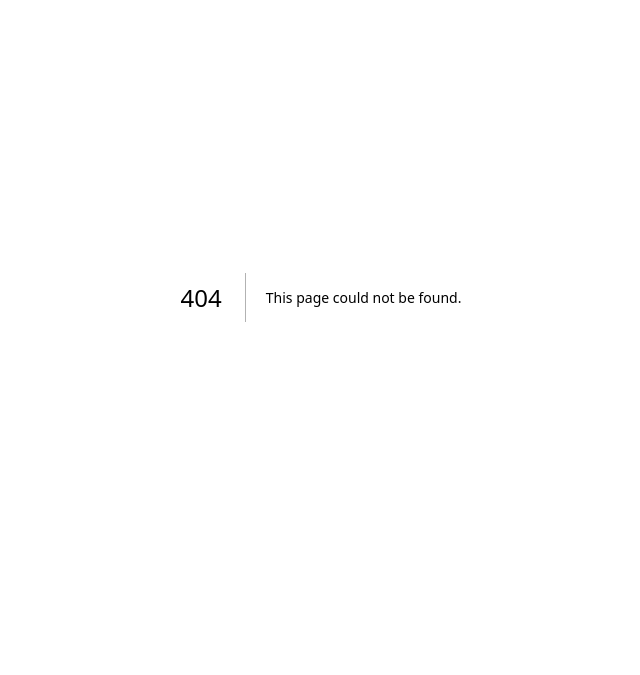
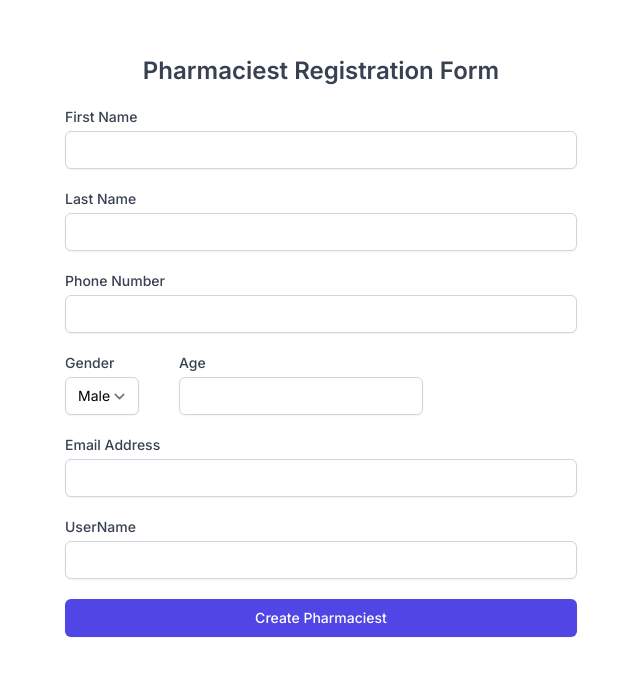
Before and after one commit to jonny-grace/pharma-frontend, a Next.js app: page /admin/register-pharmaciest in a window 1280 px wide. Before the commit this address had no page. Shown: the part 103-778 px from the top of the page, without its empty margins (319-959 px from the left). Built offline with nearby package versions, Linux system fonts and the light colour scheme.

Commit message:
admin pharmaciest manage created along with pharmaciest page

```diff
--- a/src/Components/Admin/ManagePharmacist.js
+++ b/src/Components/Admin/ManagePharmacist.js
@@ -8,7 +8,7 @@ import { toast } from 'react-hot-toast';
 
 const ManagePharmacist = () => {
   const router = useRouter();
-  const [receptions, setreceptions] = useState([]);
+  const [Pharmaciest, setPharmaciest] = useState([]);
   const [searchTerm, setSearchTerm] = useState('');
 
 
@@ -20,53 +20,53 @@ const ManagePharmacist = () => {
   }
 
   useEffect(() => {
-    const fetchreceptions = async () => {
+    const fetchPharmaciest = async () => {
       try {
-        const response = await fetch(`${process.env.NEXT_PUBLIC_API_URL}/admin/receptions`);
+        const response = await fetch(`${process.env.NEXT_PUBLIC_API_URL}/admin/pharmaciest`);
         const data = await response.json();
       //  console.log(data);
-        setreceptions(data);
+        setPharmaciest(data);
       } catch (error) {
-        console.error('Error fetching receptions:', error);
+        console.error('Error fetching Pharmaciest:', error);
       }
     };
 
-    fetchreceptions();
+    fetchPharmaciest();
   }, []);
 
   const handleSearch = (e) => {
     setSearchTerm(e.target.value);
   };
 
-  const handleToggle = async (receptionId, currentStatus) => {
+  const handleToggle = async (pharmaciestId, currentStatus) => {
     try {
       const newStatus = currentStatus === 'active' ? 'inactive' : 'active';
-      const response = await axios.put(`${process.env.NEXT_PUBLIC_API_URL}/admin/reception/status/${receptionId}`, {
-        receptionId,
+      const response = await axios.put(`${process.env.NEXT_PUBLIC_API_URL}/admin/pharmaciest/status/${pharmaciestId}`, {
+        pharmaciestId,
         status: newStatus
       });
-      const updatedreception = response.data;
-      const updatedreceptions = receptions.map((reception) =>
-        reception.userId === updatedreception.userId ? updatedreception : reception
+      const updatedpharmaciest = response.data;
+      const updatedPharmaciest = Pharmaciest.map((pharmaciest) =>
+        pharmaciest.userId === updatedpharmaciest.userId ? updatedpharmaciest : pharmaciest
       );
-      setreceptions(updatedreceptions);
-      showNotification(`reception status updated`, 'success');
+      setPharmaciest(updatedPharmaciest);
+      showNotification(`pharmaciest status updated`, 'success');
      window.location.reload();
-    //   toast.success(`reception ${updatedreception.receptionName} ${newStatus === 'active' ? 'activated' : 'deactivated'}`);
+    //   toast.success(`pharmaciest ${updatedpharmaciest.pharmaciestName} ${newStatus === 'active' ? 'activated' : 'deactivated'}`);
     } catch (error) {
-      console.error('Error updating reception status:', error);
-      showNotification('Failed to update reception status', 'error');
-      toast.error('Failed to update reception status');
+      console.error('Error updating pharmaciest status:', error);
+      showNotification('Failed to update pharmaciest status', 'error');
+      toast.error('Failed to update pharmaciest status');
     }
   };
 
-  const filteredreceptions = receptions.filter((reception) =>
-    `${reception.firstname} ${reception.lastname} ${reception.phoneNumber}`
+  const filteredPharmaciest = Pharmaciest.filter((pharmaciest) =>
+    `${pharmaciest.firstname} ${pharmaciest.lastname} ${pharmaciest.phoneNumber}`
       .toLowerCase()
       .includes(searchTerm.toLowerCase())
   );
   const handleRegisterPatient = () => {
-    router.push('/admin/register-reception');
+    router.push('/admin/register-pharmaciest');
   };
   return (
     <div>
@@ -75,14 +75,14 @@ const ManagePharmacist = () => {
           className="bg-blue-500 hover:bg-blue-700 text-white font-bold py-2 px-4 rounded-r"
           onClick={handleRegisterPatient}
         >
-          Register Reception
+          Register pharmaciest
         </button>
         <div>
 
           <input
             type="text"
             className="w-72 px-4 py-2 rounded-lg shadow-sm focus:outline-none focus:ring-2 focus:ring-blue-500"
-            placeholder="Search receptions..."
+            placeholder="Search Pharmaciest..."
             value={searchTerm}
             onChange={handleSearch}
           />
@@ -95,20 +95,20 @@ const ManagePharmacist = () => {
 
             </th>
             <th className="px-6 py-3 border-b-2 border-gray-300 text-left text-xs leading-4 font-medium text-gray-500 uppercase tracking-wider">
-              Reception Name
+              pharmaciest Name
             </th>
             <th className="px-6 py-3 border-b-2 border-gray-300">Activate/Deactivate</th>
           </tr>
         </thead>
         <tbody>
-          {filteredreceptions.map((reception, index) => (
-            <tr key={reception.userId}>
+          {filteredPharmaciest.map((pharmaciest, index) => (
+            <tr key={pharmaciest.userId}>
               <td className="px-6 py-4 whitespace-no-wrap border-b border-gray-500">{index + 1}</td>
-              <td className="px-6 py-4 whitespace-no-wrap border-b border-gray-500">{reception.firstname} {reception.lastname}</td>
+              <td className="px-6 py-4 whitespace-no-wrap border-b border-gray-500">{pharmaciest.firstname} {pharmaciest.lastname}</td>
               <td className="px-6 py-4 whitespace-no-wrap border-b border-gray-500">
                 <Switch
-                  onChange={() => handleToggle(reception.userId, reception.status)}
-                  checked={reception.status === 'active'}
+                  onChange={() => handleToggle(pharmaciest.userId, pharmaciest.status)}
+                  checked={pharmaciest.status === 'active'}
                   onColor="#86d3ff"
                   onHandleColor="#2693e6"
                   handleDiameter={30}
--- /dev/null
+++ b/src/Components/Admin/RegisterPharmaciest.js
@@ -0,0 +1,230 @@
+"use client";
+import axios from "axios";
+import React, { useState } from "react";
+import { useRouter } from "next/navigation";
+const RegisterPharmaciest = () => {
+  const router = useRouter();
+  const [pharmaciest, setPharmaciest] = useState({
+    firstname: "",
+    lastname: "",
+    phoneNumber: "",
+    email: "",
+
+    username: "",
+    age: "",
+    gender: "male",
+  });
+
+
+
+  const handleInputChange = (e) => {
+    const { name, value } = e.target;
+    setPharmaciest((prevpharmaciest) => ({
+      ...prevpharmaciest,
+      [name]: value,
+    }));
+  };
+
+  const handleSubmit = (e) => {
+    e.preventDefault();
+    // console.log(pharmaciest);
+    if (typeof window !== 'undefined') {
+    const token = localStorage.getItem("token");
+    axios
+      .post(
+        `${process.env.NEXT_PUBLIC_API_URL}/admin/register/pharmaciest/`,
+        pharmaciest,
+        {
+          headers: {
+            Authorization: `Bearer ${token}`,
+          },
+        }
+      )
+      .then((response) => {
+        // console.log(response);
+        alert("Pharmaciest registered successfully");
+        router.push("/admin");
+        // Handle the response data here
+      })
+      .catch((error) => {
+        if (error.response) {
+          const { status, data } = error.response;
+          // Check if the error is due to duplicate username or email
+          if (status === 400) {
+            if (data.message === "Username is already taken") {
+              // Display an alert for duplicate username
+              alert("Username is already taken");
+            } else if (data.message === "Email is already taken") {
+              // Display an alert for duplicate email
+              alert("Email is already taken");
+            }
+          } else {
+            // Display a generic error message for other errors
+            alert("An error occurred during registration");
+          }
+        } else {
+          // Display a generic error message for network or other errors
+          alert("An error occurred during registration");
+        }
+      });
+    }
+    // Perform further actions with the pharmaciest' data
+  };
+
+  return (
+    <div className="flex items-center justify-center p-12">
+      <div className="mx-auto w-full max-w-7xl bg-white">
+        <h2 className="text-2xl font-semibold text-gray-700 text-center mb-5">
+          Pharmaciest Registration Form
+        </h2>
+        <form
+          className="flex flex-col  w-full max-w-lg mx-auto"
+          onSubmit={handleSubmit}
+        >
+          <div className="  gap-10">
+            <div className="mb-5">
+              <label
+                htmlFor="firstname"
+                className="block text-sm font-medium text-gray-700"
+              >
+                First Name
+              </label>
+              <input
+                required
+                type="text"
+                name="firstname"
+                id="firstname"
+                value={pharmaciest.firstname}
+                onChange={handleInputChange}
+                className="mt-1 px-4 py-2 focus:ring-indigo-500 focus:border-indigo-500 block w-full shadow-sm sm:text-sm border-gray-300 rounded-md"
+              />
+            </div>
+            <div className="mb-5">
+              <label
+                htmlFor="lastname"
+                className="block text-sm font-medium text-gray-700"
+              >
+                Last Name
+              </label>
+              <input
+                required
+                type="text"
+                name="lastname"
+                id="lastname"
+                value={pharmaciest.lastname}
+                onChange={handleInputChange}
+                className="mt-1 px-4 py-2 focus:ring-indigo-500 focus:border-indigo-500 block w-full shadow-sm sm:text-sm border-gray-300 rounded-md"
+              />
+            </div>
+          </div>
+          <div className="  gap-10">
+            <div className="mb-5">
+              <label
+                htmlFor="phoneNumber"
+                className="block text-sm font-medium text-gray-700"
+              >
+                Phone Number
+              </label>
+              <input
+                required
+                type="tel"
+                name="phoneNumber"
+                id="phoneNumber"
+                value={pharmaciest.phoneNumber}
+                onChange={handleInputChange}
+                className="mt-1 px-4 py-2 focus:ring-indigo-500 focus:border-indigo-500 block w-full shadow-sm sm:text-sm border-gray-300 rounded-md"
+              />
+            </div>
+          </div>
+
+          <div className="flex  gap-10">
+            <div className="mb-5">
+              <label
+                htmlFor="gender"
+                className="block text-sm font-medium text-gray-700"
+              >
+                Gender
+              </label>
+              <select
+                name="gender"
+                id="gender"
+                value={pharmaciest.gender}
+                onChange={handleInputChange}
+                className="mt-1 block w-full py-2 px-3 border border-gray-300 bg-white rounded-md
+                shadow-sm focus:outline-none focus:ring-indigo-500 focus:border-indigo-500 sm:text-sm"
+              >
+                <option value="male">Male</option>
+                <option value="female">Female</option>
+              </select>
+            </div>
+            <div className="mb-5">
+              <label
+                htmlFor="age"
+                className="block text-sm font-medium text-gray-700"
+              >
+                Age
+              </label>
+              <input
+                required
+                type="number"
+                name="age"
+                id="age"
+                value={pharmaciest.age}
+                onChange={handleInputChange}
+                className="mt-1 px-4 py-2 focus:ring-indigo-500 focus:border-indigo-500 block w-full shadow-sm sm:text-sm border-gray-300 rounded-md"
+              />
+            </div>
+            </div>
+            <div className="mb-5">
+              <label
+                htmlFor="email"
+                className="block text-sm font-medium text-gray-700"
+              >
+                Email Address
+              </label>
+              <input
+                required
+                type="email"
+                name="email"
+                id="email"
+                value={pharmaciest.email}
+                onChange={handleInputChange}
+                className="mt-1 px-4 py-2 focus:ring-indigo-500 focus:border-indigo-500 block w-full shadow-sm sm:text-sm border-gray-300 rounded-md"
+              />
+            </div>
+            <div className="  gap-10">
+              <div className="mb-5">
+                <label
+                  htmlFor="username"
+                  className="block text-sm font-medium text-gray-700"
+                >
+                  UserName
+                </label>
+                <input
+                  required
+                  type="text"
+                  name="username"
+                  id="username"
+                  value={pharmaciest.username}
+                  onChange={handleInputChange}
+                  className="mt-1 px-4 py-2 focus:ring-indigo-500 focus:border-indigo-500 block w-full shadow-sm sm:text-sm border-gray-300 rounded-md"
+                />
+              </div>
+            </div>
+
+          <div>
+            <button
+              type="submit"
+              className="w-full flex justify-center py-2 px-4 border border-transparent rounded-md shadow-sm text-sm font-medium text-white bg-indigo-600 hover:bg-indigo-700 focus:outline-none focus:ring-2 focus:ring-offset-2 focus:ring-indigo-500"
+            >
+              Create Pharmaciest
+            </button>
+          </div>
+        </form>
+      </div>
+    </div>
+  );
+
+};
+
+export default RegisterPharmaciest;
--- a/src/Components/auth/Login.js
+++ b/src/Components/auth/Login.js
@@ -51,8 +51,11 @@ function Login() {
           } else if (response.ok) {
             return response.json();
           } else {
-            throw new Error("Network response was not ok.");
+
+            localStorage.removeItem("token");
+            localStorage.removeItem("userData");
             showNotification(`Invalid username or password `, "error");
+             throw new Error("Network response was not ok.");
           }
         })
         .then((data) => {
@@ -83,13 +86,15 @@ function Login() {
           } else if (role === "nurse" && data.userData.status === "active") {
             router.push("/nurse");
           } else if (
-            role === "pharmacist" &&
+            role === "pharmaciest" &&
             data.userData.status === "active"
           ) {
-            router.push("/pharmacist");
-          } else if (role === "doctor" && data.userData.status === "active") {
+            router.push("/pharmaciest");
+          }
+           else if (role === "doctor" && data.userData.status === "active") {
             router.push("/doctor");
-          } else {
+          }
+           else {
             showNotification(`Your account is not activated yet`, "error");
             // i want to remove the localstorage token and userdata
             localStorage.removeItem("token");
--- /dev/null
+++ b/src/app/admin/register-pharmaciest/page.js
@@ -0,0 +1,11 @@
+import RegisterPharmaciest from '@/Components/Admin/RegisterPharmaciest'
+
+import React from 'react'
+
+function page() {
+  return (
+    <div className=' bg-white mt-[110px]'><RegisterPharmaciest/></div>
+  )
+}
+
+export default page
--- /dev/null
+++ b/src/app/pharmaciest/page.jsx
@@ -0,0 +1,30 @@
+
+"use client";
+import React, { useEffect, useState } from "react";
+import { useRouter } from 'next/navigation'
+import axios from "axios";
+import FindPatient from "@/Components/Nurse/FindPatient";
+
+function page() {
+  const api_url = process.env.NEXT_PUBLIC_API_URL;
+
+  let userData;
+  let userId;
+  let token;
+  if (typeof window !== 'undefined') {
+   userData = JSON.parse(localStorage.getItem('userData'));
+   userId = userData && userData.userId;
+   token = localStorage.getItem('token');
+  //  console.log(userData)
+  }
+
+
+  return (
+    <div className=" max-w-6xl mx-auto  mt-[190px]">
+        {/* <DoctorsPage doctor={doctor}/> */}
+       <div className='mx-10 my-10 min-h-screen  '><FindPatient/></div>
+    </div>
+  )
+}
+
+export default page
```
Also changed, not shown: src/app/pharmacist/page.jsx (deleted).
